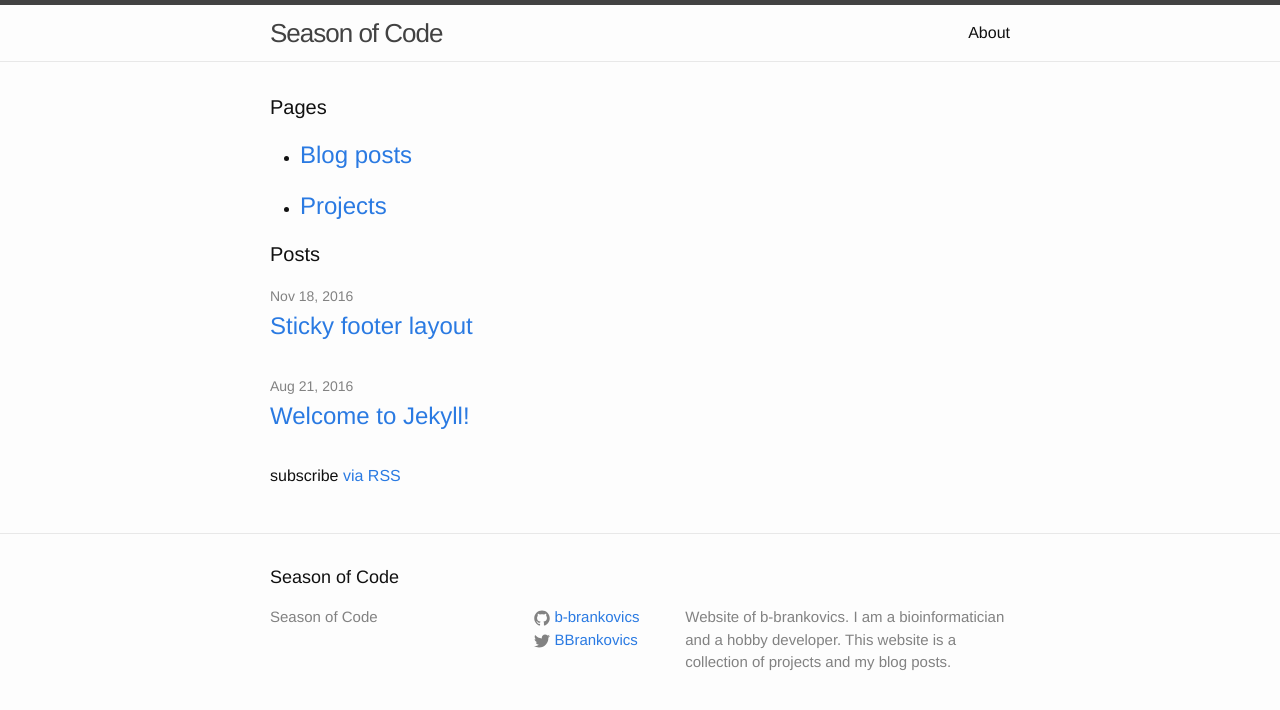
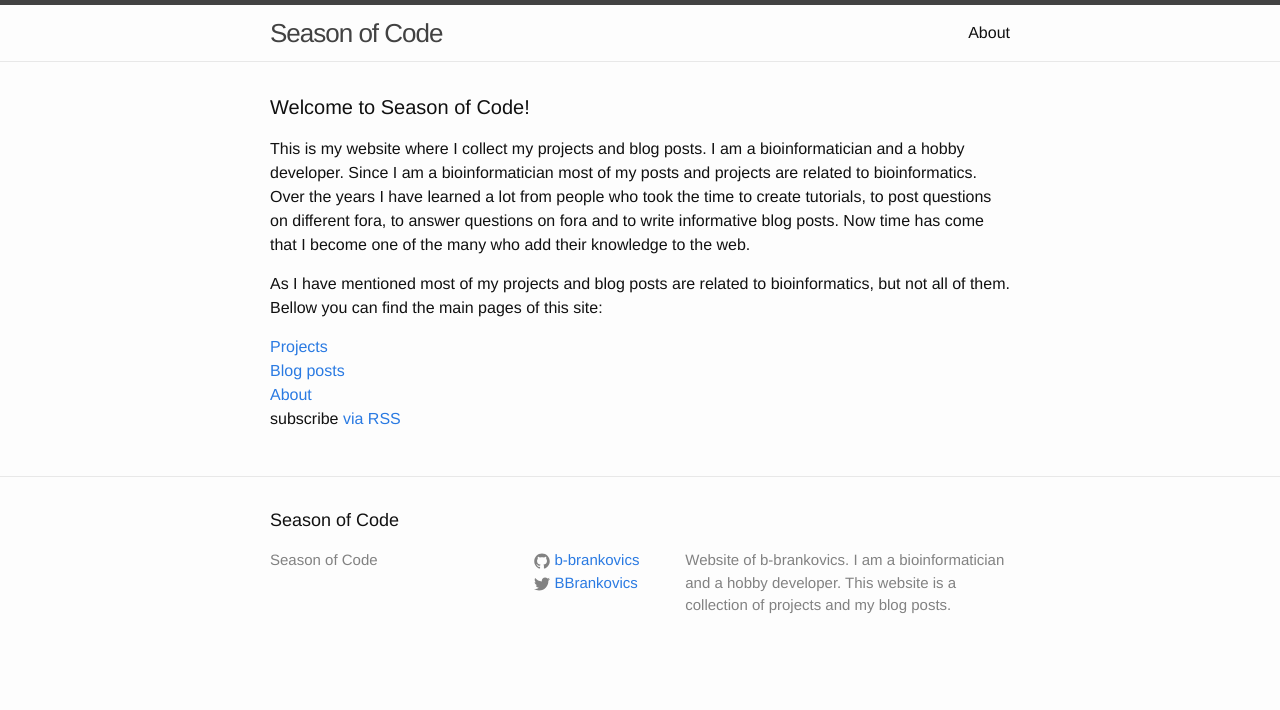
Before and after one commit to b-brankovics/b-brankovics.github.io, a Jekyll site: the page built from index.html, in a window 1280 px wide. Shown: the top 710 px of the page. Built offline with Jekyll 4.4.1, drawn with Linux system fonts in a browser that asks for light colours.

Commit message:
restyled pages

```diff
--- a/index.html
+++ b/index.html
@@ -4,34 +4,33 @@ layout: default
 
 <div class="home">
 
-  <h1 class="page-heading">Pages</h1>
+  <h1 class="page-heading">Welcome to Season of Code!</h1>
 
-  <ul class="page-list">
-    {% for my_page in site.pages %}
-      {% if my_page.title and my_page.title != "About" %}
-        <li>
+  <p>This is my website where I collect my projects and blog posts.
+      I am a bioinformatician and a hobby developer.
+      Since I am a bioinformatician most of my posts and projects are
+      related to bioinformatics. Over the years I have learned a lot from
+      people who took the time to create tutorials, to post questions on
+      different fora, to answer questions on fora and to write informative
+      blog posts. Now time has come that I become one of the many who add
+      their knowledge to the web.
+  </p>
+  <p>As I have mentioned most of my projects and blog posts are related to
+      bioinformatics, but not all of them. Bellow you can find the main
+      pages of this site:
+  </p>
 
-          <h2>
-            <a class="page-link" href="{{ my_page.url | prepend: site.baseurl }}">{{ my_page.title }}</a>
-          </h2>
-        </li>
-      {% endif %}
+  <div class="flex-row">
+    {% assign array = site.pages | reverse %}
+    {% for my_page in array %}
+        {% if (my_page.title and my_page.title == "About") or (my_page.title and my_page.title == "Projects") or (my_page.title and my_page.title == "Blog posts") %}
+            <div class="basic-flex">
+                <a class="page-link" href="{{ my_page.url | prepend: site.baseurl }}">{{ my_page.title }}</a>
+            </div>
+        {% endif %}
     {% endfor %}
-  </ul>
+  </div>
 
-  <h1 class="page-heading">Posts</h1>
-
-  <ul class="post-list">
-    {% for post in site.posts %}
-      <li>
-        <span class="post-meta">{{ post.date | date: "%b %-d, %Y" }}</span>
-
-        <h2>
-          <a class="post-link" href="{{ post.url | prepend: site.baseurl }}">{{ post.title }}</a>
-        </h2>
-      </li>
-    {% endfor %}
-  </ul>
 
   <p class="rss-subscribe">subscribe <a href="{{ "/feed.xml" | prepend: site.baseurl }}">via RSS</a></p>
 
```
Also changed, not shown: about.md (+26 -4 lines).
